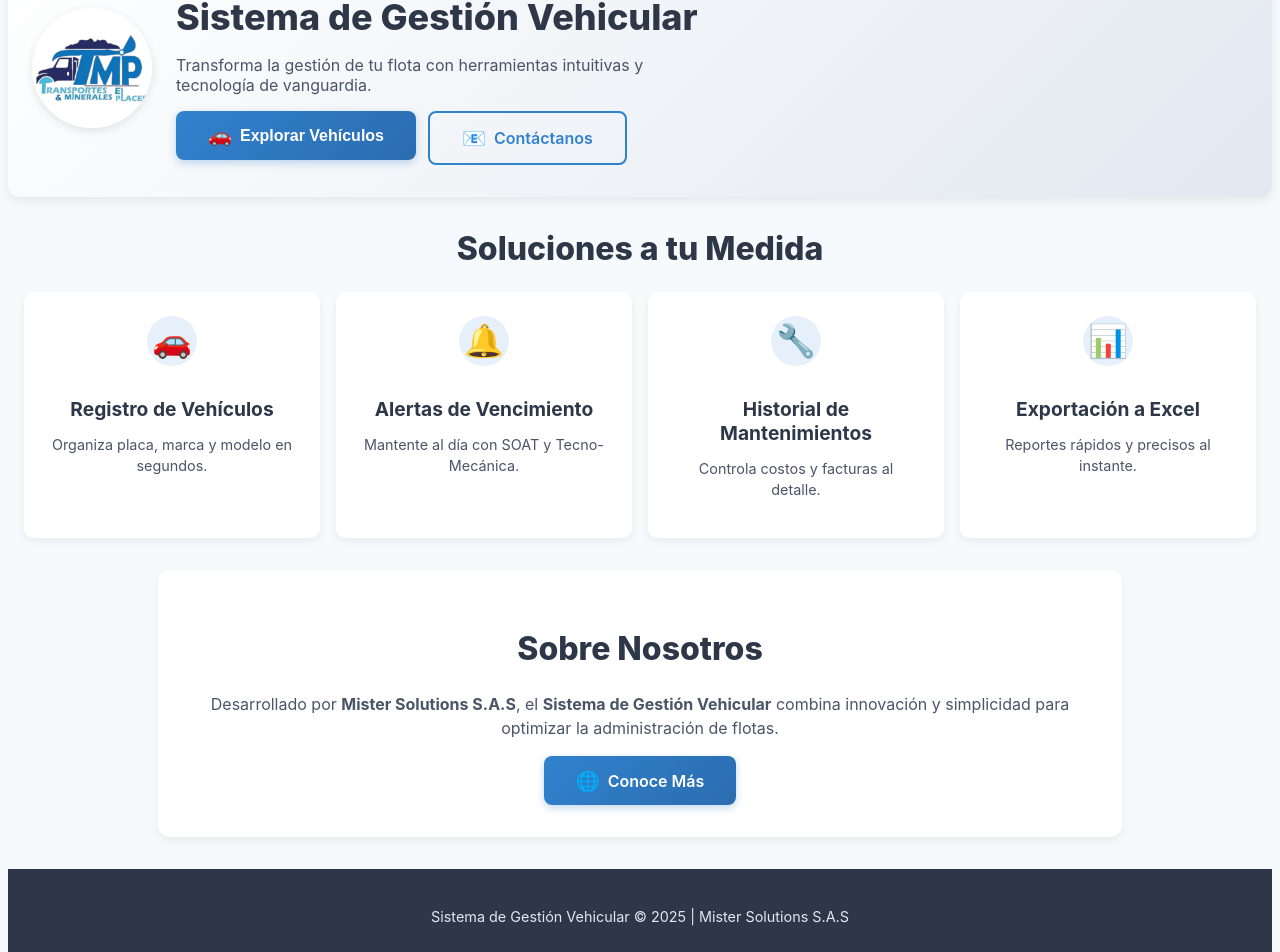
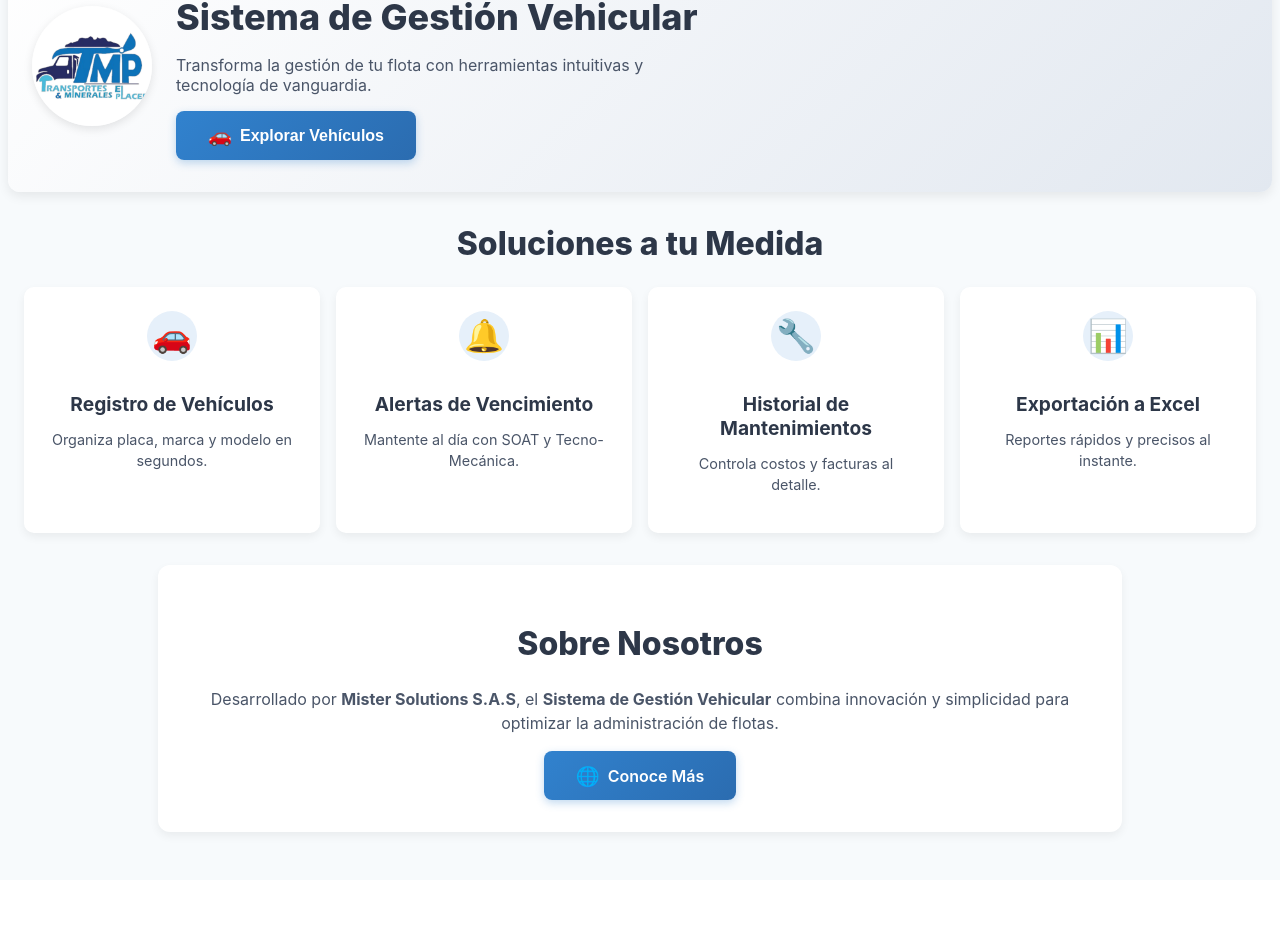
Before and after one commit to MisterSolutionsSas/vehiculos-conductores-pwa, a Next.js app: page / in a window 1280 px wide. Shown: the part 136-1088 px from the top of the page. After the commit the page ends 1016 px from the top, so only its background shows below. Built offline with nearby package versions, Linux system fonts and the light colour scheme; sample sign-in values are in the browser's storage.

Commit message:
Cambios de ultimo minuto

```diff
--- a/src/pages/index.js
+++ b/src/pages/index.js
@@ -48,13 +48,6 @@ function Home() {
                   <span style={styles.buttonIcon}>🚗</span> Explorar Vehículos
                 </button>
               </Link>
-              <a
-                href="mailto:mistersolutions.s.a.s@gmail.com"
-                style={{ ...styles.secondaryButton, ...(isMobile ? styles.secondaryButtonMobile : {}) }}
-                aria-label="Contactar soporte"
-              >
-                <span style={styles.buttonIcon}>📧</span> Contáctanos
-              </a>
             </div>
           </div>
         </div>
@@ -104,32 +97,6 @@ function Home() {
           <span style={styles.buttonIcon}>🌐</span> Conoce Más
         </a>
       </section>
-
-      <footer style={{ ...styles.footer, ...(isMobile ? styles.footerMobile : {}) }}>
-        <div style={styles.footerContent}>
-          <p style={{ ...styles.footerText, ...(isMobile ? styles.footerTextMobile : {}) }}>
-            Sistema de Gestión Vehicular © {new Date().getFullYear()} | Mister Solutions S.A.S
-          </p>
-          <div style={styles.footerLinks}>
-            <a
-              href="mailto:mistersolutions.s.a.s@gmail.com"
-              style={styles.footerLink}
-              aria-label="Contactar soporte"
-            >
-              Contacto
-            </a>
-            <a
-              href="https://linkfly.to/MisterSolutionsSas"
-              style={styles.footerLink}
-              target="_blank"
-              rel="noopener noreferrer"
-              aria-label="Visitar Mister Solutions"
-            >
-              Sobre Nosotros
-            </a>
-          </div>
-        </div>
-      </footer>
     </div>
   );
 }
@@ -239,25 +206,6 @@ const styles = {
     gap: '0.5rem',
   },
   ctaButtonMobile: {
-    padding: '0.7rem 1.5rem',
-    fontSize: '0.95rem',
-  },
-  secondaryButton: {
-    padding: '0.8rem 2rem',
-    backgroundColor: 'transparent',
-    color: '#3182ce',
-    border: '2px solid #3182ce',
-    borderRadius: '8px',
-    fontSize: '1rem',
-    fontWeight: '600',
-    cursor: 'pointer',
-    textDecoration: 'none',
-    transition: 'background-color 0.3s, color 0.3s, box-shadow 0.3s',
-    display: 'flex',
-    alignItems: 'center',
-    gap: '0.5rem',
-  },
-  secondaryButtonMobile: {
     padding: '0.7rem 1.5rem',
     fontSize: '0.95rem',
   },
@@ -379,43 +327,6 @@ const styles = {
     padding: '0.7rem 1.5rem',
     fontSize: '0.95rem',
   },
-  // Footer
-  footer: {
-    backgroundColor: '#2d3748',
-    padding: '1.5rem 1rem',
-    color: '#e2e8f0',
-  },
-  footerMobile: {
-    padding: '1rem 0.5rem',
-  },
-  footerContent: {
-    maxWidth: '1280px',
-    margin: '0 auto',
-    display: 'flex',
-    flexDirection: 'column',
-    alignItems: 'center',
-    gap: '0.75rem',
-  },
-  footerText: {
-    fontSize: '0.9rem',
-    color: '#e2e8f0',
-    textAlign: 'center',
-  },
-  footerTextMobile: {
-    fontSize: '0.85rem',
-  },
-  footerLinks: {
-    display: 'flex',
-    gap: '1rem',
-    flexWrap: 'wrap',
-    justifyContent: 'center',
-  },
-  footerLink: {
-    fontSize: '0.9rem',
-    color: '#90cdf4',
-    textDecoration: 'none',
-    transition: 'color 0.3s',
-  },
 };
 
 // Animación para fade-in
```
Also changed, not shown: src/pages/conductores.js (+14 -4 lines), src/pages/conductores/editar/[id].js (+26 -1 lines), src/pages/conductores/registrar.js (+26 -1 lines).
